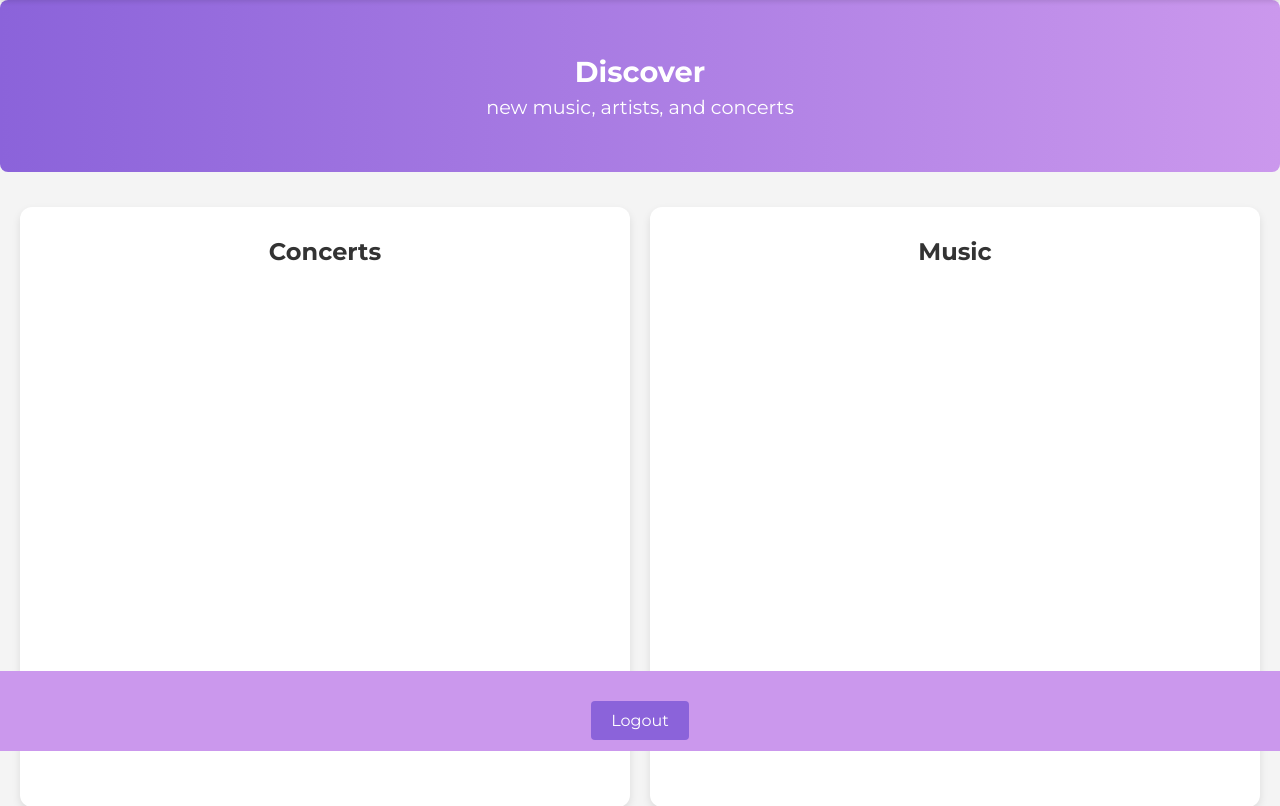
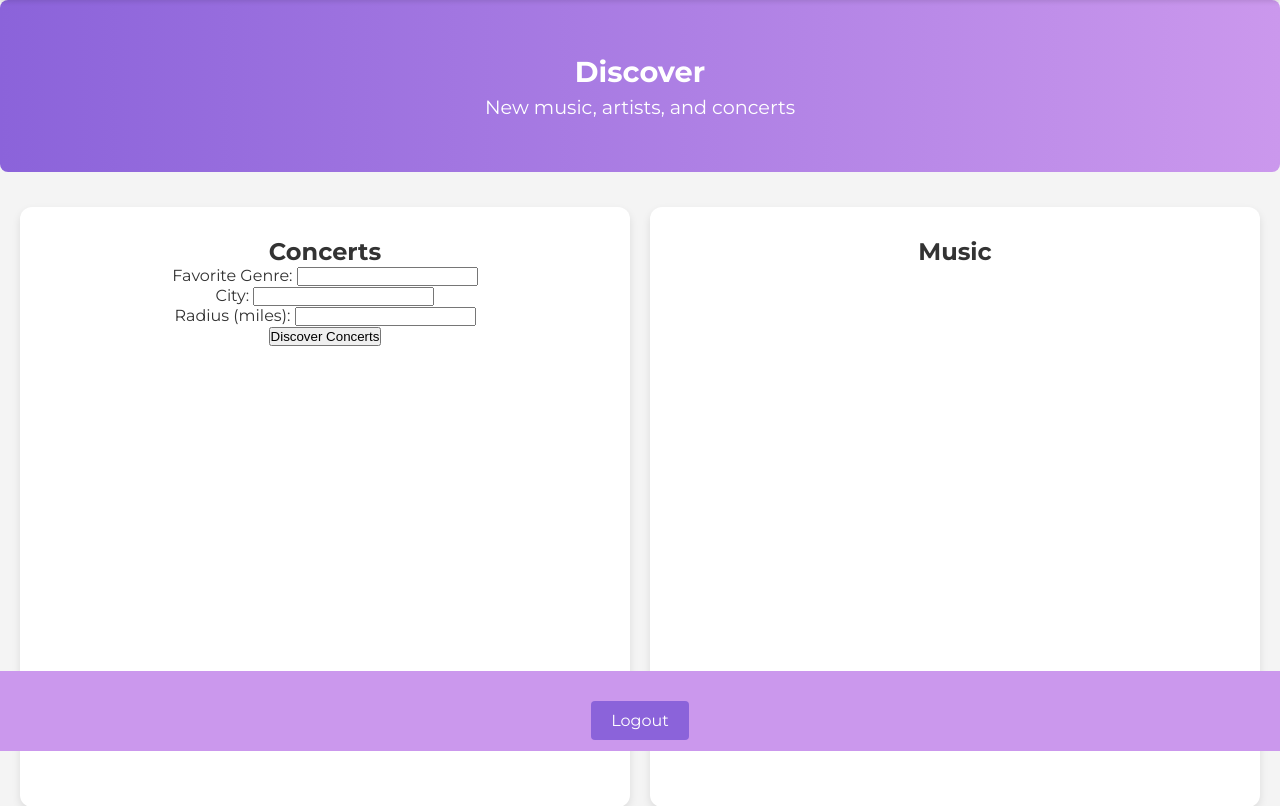
Before and after one commit to rinabug/music-buddy, a Flask app: page /discover in a window 1280 px wide. Shown: the part 49-855 px from the top of the page. Run offline with Flask 3, Linux system fonts and the light colour scheme.

Commit message:
Update discover.html

```diff
--- a/templates/discover.html
+++ b/templates/discover.html
@@ -1,3 +1,4 @@
+<!-- discover.html -->
 <!DOCTYPE html>
 <html lang="en">
 <head>
@@ -6,15 +7,15 @@
     <title>Discover</title>
     <link rel="stylesheet" href="{{ url_for('static', filename='css/styles.css') }}">
     <link href="https://fonts.googleapis.com/css2?family=Montserrat:wght@400;700&family=Roboto:wght@400;700&display=swap" rel="stylesheet">
+    <script src="{{ url_for('static', filename='js/discover.js') }}" defer></script>
 </head>
 <body>
     <header>
-        <!-- Navbar or header content -->
         <nav>
-            <h1> Music Buddy</h1>
+            <h1>Music Buddy</h1>
             <ul>
                 <li><a href="{{ url_for('index') }}">Home</a></li>
-                <li><a>Discover</a></li>
+                <li><a href="{{ url_for('discover') }}">Discover</a></li>
                 <li><a href="{{ url_for('collab') }}">Collab</a></li>
                 <li><a href="{{ url_for('profile') }}">Profile</a></li>
             </ul>
@@ -24,17 +25,31 @@
     <section class="Discover-section">
         <div class="container">
             <h1>Discover</h1>
-            <p>new music, artists, and concerts</p>
+            <p>New music, artists, and concerts</p>
         </div>
     </section>
 
     <main class="main-container">
-        <!-- Main content area -->
         <section class="Concert-section">
             <div class="container">
                 <h2>Concerts</h2>
+                <form id="concertForm" method="GET" action="{{ url_for('get_concert_recommendations') }}">
+                    <div class="form-group">
+                        <label for="genre">Favorite Genre:</label>
+                        <input type="text" id="genre" name="genre" required>
+                    </div>
+                    <div class="form-group">
+                        <label for="location">City:</label>
+                        <input type="text" id="location" name="location" required>
+                    </div>
+                    <div class="form-group">
+                        <label for="radius">Radius (miles):</label>
+                        <input type="number" id="radius" name="radius" required>
+                    </div>
+                    <button type="submit">Discover Concerts</button>
+                </form>
                 <div id="concertContent">
-                    <!-- concert content will be loaded dynamically -->
+                    <!-- Concert recommendations will be displayed here -->
                 </div>
             </div>
         </section>
@@ -50,10 +65,7 @@
     </main>
 
     <footer>
-        <!-- Footer content -->
         <a href="{{ url_for('logout') }}" class="logout">Logout</a>
     </footer>
-
-    <script src="{{ url_for('static', filename='js/discover.js') }}"></script>
 </body>
 </html>
```
